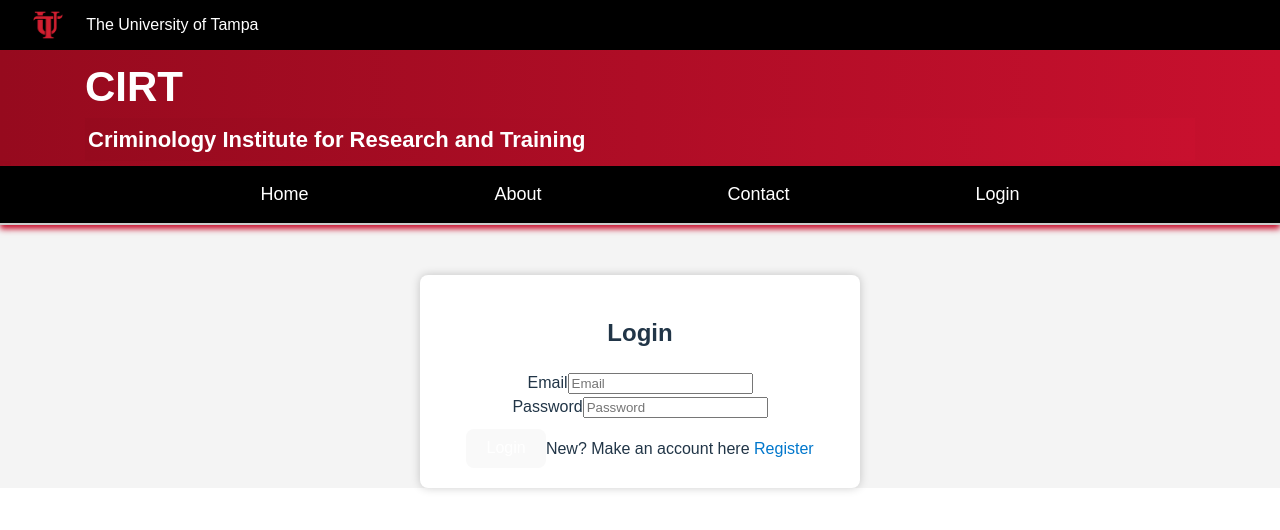
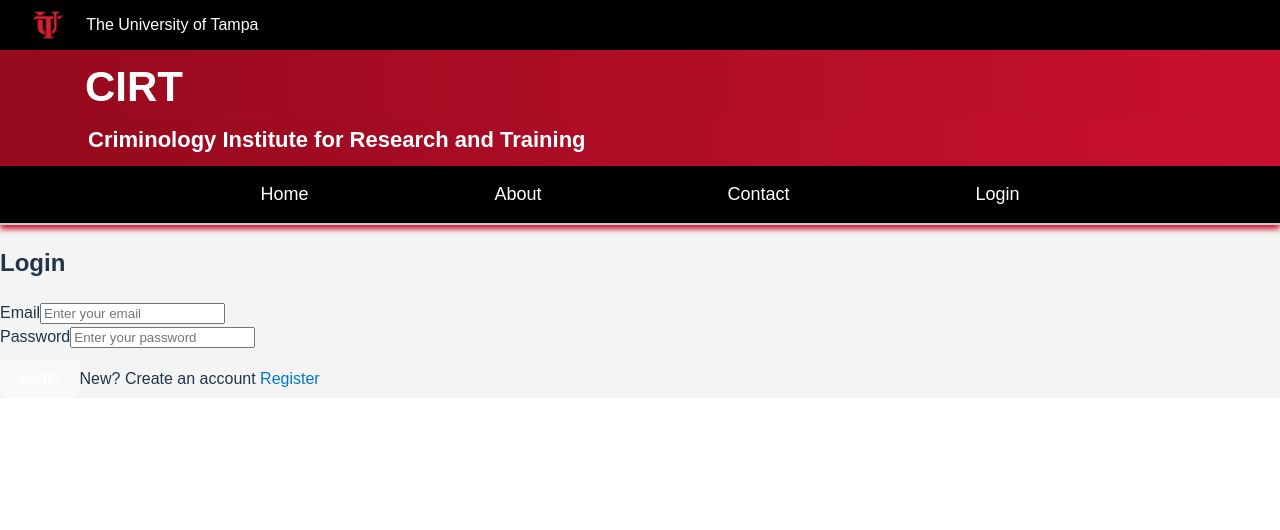
Before and after one commit to aidbus/CSC230-Project, a React (Vite) app in the folder Frontend/: page /login in a window 1280 px wide. Shown: the top 530 px of the page. Built offline with nearby package versions, Linux system fonts and the light colour scheme.

Commit message:
Updated App, Login, and Register pages

```diff
--- a/Frontend/src/App.jsx
+++ b/Frontend/src/App.jsx
@@ -35,11 +35,9 @@
         <Route path="/about" element={<AboutPage />} />
         <Route path="/contact" element={<ContactPage />} />
         <Route path="/login" element={<LoginPage setUserRole={setUserRole} />} />
-
         <Route element={<ProtectedRoute allowedRoles={["student"]} />}>
           <Route path="/upload" element={<UploadPage />} />
         </Route>
-
         <Route element={<ProtectedRoute allowedRoles={["faculty"]} />}>
           <Route path="/review" element={<ReviewPage />} />
         </Route>
--- a/Frontend/src/pages/LoginPage.jsx
+++ b/Frontend/src/pages/LoginPage.jsx
@@ -1,18 +1,25 @@
-import React, {useState} from "react";
-import {Link, useNavigate} from "react-router-dom";
+import React, { useState } from "react";
+import { Link, useNavigate } from "react-router-dom";
 import axios from "axios";
-import {ToastContainer, toast} from "react-toastify";
-import "./LoginPage.css";
+import { ToastContainer, toast } from "react-toastify";
+import "react-toastify/dist/ReactToastify.css"; // Ensure toast styling is applied
+import './LoginPage.css';
 
 const LoginPage = () => {
     const navigate = useNavigate();
+
+    // State for both login and signup
+    const [isSignUp, setIsSignUp] = useState(false); // Switch between login and signup form
     const [inputValue, setInputValue] = useState({
         email: "",
         password: "",
+        role: "student", // Default role for signup
     });
-    const {email, password} = inputValue;
+
+    const { email, password, role } = inputValue;
+
     const handleOnChange = (e) => {
-        const {name, value} = e.target;
+        const { name, value } = e.target;
         setInputValue({
             ...inputValue,
             [name]: value,
@@ -21,50 +28,56 @@
 
     const handleSubmit = async (e) => {
         e.preventDefault();
+
+        const endpoint = isSignUp ? "http://localhost:4000/register" : "http://localhost:4000/login";
         try {
-            const {data} =await axios.post(
-                "http://localhost:4000/login",
-                {
-                    ...inputValue
-                },
-                {withCredentials: true}
+            const response = await axios.post(
+                endpoint,
+                { email, password, ...(isSignUp ? { role } : {}) },
+                { withCredentials: true }
             );
-            console.log(data);
-            const {success, message, role} = data;
+
+            const { data } = response;
+            const { success, message, role: userRole } = data;
+
             if (success) {
-                localStorage.setItem("userRole", role)
-                toast.success(message, {position: "bottom-left"});
-                setTimeout(() => {
-                    navigate("/");
-                }, 1000);
+                if (isSignUp) {
+                    toast.success(message, { position: "bottom-left" });
+                    setTimeout(() => navigate("/login"), 1000); // Redirect to login after sign-up
+                } else {
+                    localStorage.setItem("userRole", userRole);
+                    toast.success(message, { position: "bottom-left" });
+                    setTimeout(() => navigate("/"), 1000); // Redirect to home after login
                 }
-            else {
-                toast.error(message, {position: "bottom-left"});
+            } else {
+                toast.error(message, { position: "bottom-left" });
             }
+        } catch (error) {
+            console.error(error);
+            toast.error(`${isSignUp ? "Sign-up" : "Login"} failed, please try again`, { position: "bottom-left" });
         }
-        // If the user was unable to login, display an error message
-        catch (error) {
-            console.log(error);
-            toast.error("Login failed, please try again", {position: "bottom-left"});
-        }
-        setInputValue ({
-            ...inputValue,
+
+        setInputValue({
             email: "",
             password: "",
+            role: "student",
         });
     };
+
     return (
-        <div className="login-container">
-            <h2>Login</h2>
-            <form onSubmit={handleSubmit}>
+        <div className="auth-container">
+            <h2>{isSignUp ? "Sign Up" : "Login"}</h2>
+            <form onSubmit={handleSubmit} className="auth-form">
                 <div>
                     <label htmlFor="email">Email</label>
                     <input
                         type="email"
                         name="email"
                         value={email}
-                placeholder="Email"
-                onChange={handleOnChange}/>
+                        onChange={handleOnChange}
+                        placeholder="Enter your email"
+                        required
+                    />
                 </div>
                 <div>
                     <label htmlFor="password">Password</label>
@@ -72,11 +85,35 @@
                         type="password"
                         name="password"
                         value={password}
-                  placeholder="Password"
-                  onChange={handleOnChange} required />
+                        onChange={handleOnChange}
+                        placeholder="Enter your password"
+                        required
+                    />
                 </div>
-                <button type="submit">Login</button>
-                <span>New? Make an account here <Link to={"/register"}>Register</Link>
+
+                {/* Role Dropdown for Sign Up */}
+                {isSignUp && (
+                    <div>
+                        <label htmlFor="role">Role</label>
+                        <select
+                            name="role"
+                            value={role}
+                            onChange={handleOnChange}
+                            required
+                        >
+                            <option value="student">Student</option>
+                            <option value="faculty">Faculty</option>
+                        </select>
+                    </div>
+                )}
+
+                <button type="submit">{isSignUp ? "Sign Up" : "Login"}</button>
+                <span>
+                    {isSignUp ? (
+                        <>Already have an account? <Link to="#" onClick={() => setIsSignUp(false)}>Login</Link></>
+                    ) : (
+                        <>New? Create an account <Link to="#" onClick={() => setIsSignUp(true)}>Register</Link></>
+                    )}
                 </span>
             </form>
             <ToastContainer />
```
Lines whose indentation alone changed are shown as unchanged.
